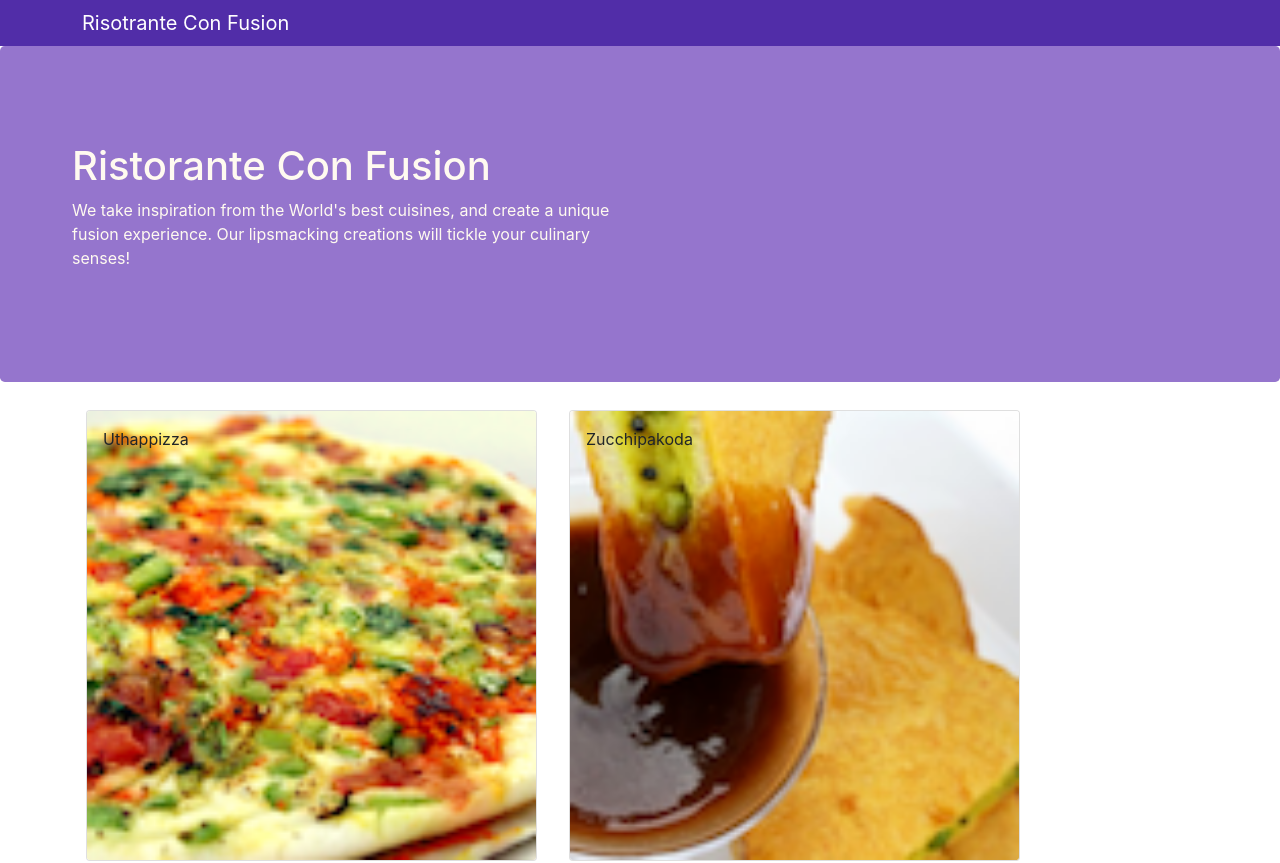
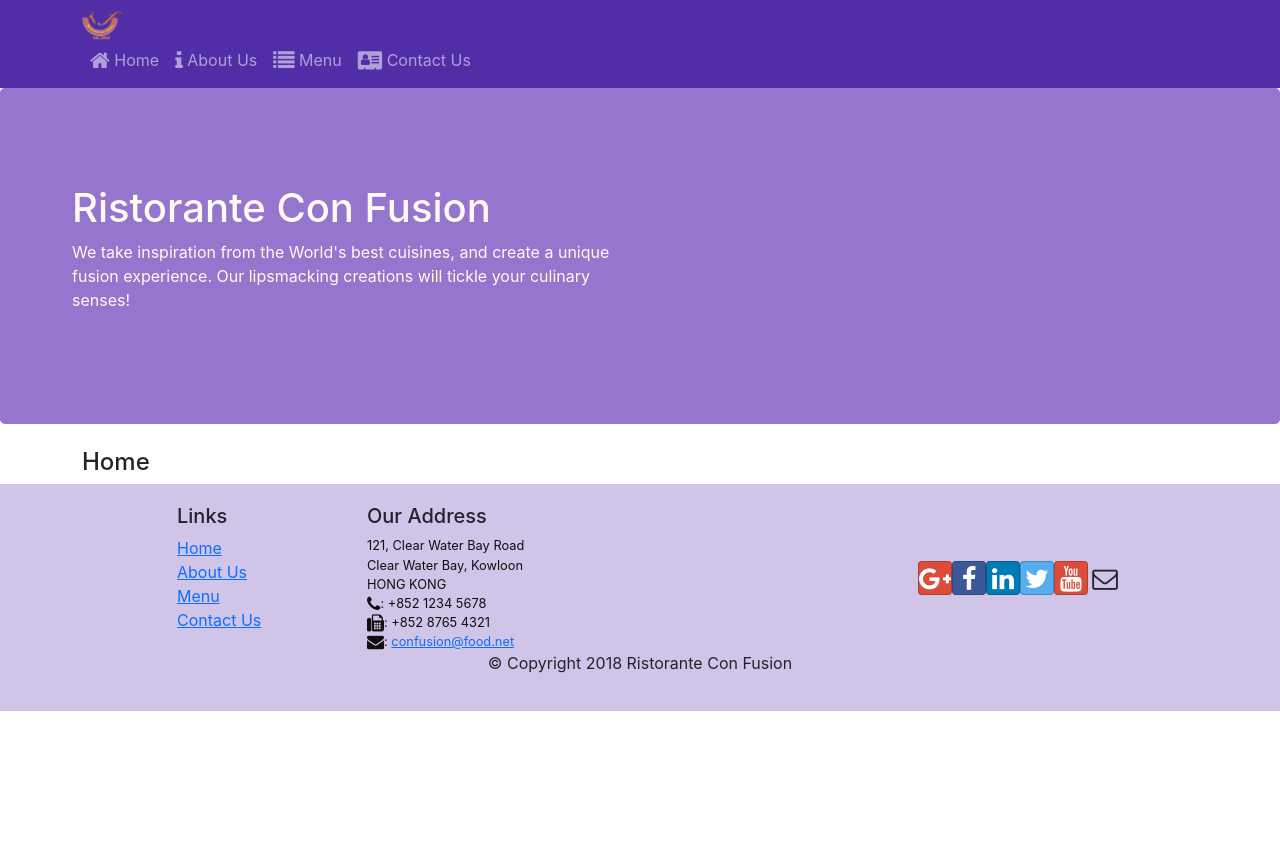
Before and after one commit to CurtiePi/confusion, a React (Create React App) app: page / in a window 1280 px wide. Shown: the top 863 px of the page. After the commit the page ends 800 px from the top, so only its background shows below. Built offline with nearby package versions, Linux system fonts and the light colour scheme.

Commit message:
Implement React Router

```diff
--- a/package.json
+++ b/package.json
@@ -12,6 +12,7 @@
     "react": "^17.0.2",
     "react-dom": "^17.0.2",
     "react-popper": "^2.2.5",
+    "react-router-dom": "^6.0.2",
     "react-scripts": "4.0.3",
     "reactstrap": "^9.0.1",
     "web-vitals": "^1.1.2"
--- a/src/App.js
+++ b/src/App.js
@@ -1,12 +1,15 @@
 import './App.css';
 import { Navbar, NavbarBrand } from 'reactstrap';
 import Main from './components/MainComponent.js';
+import { BrowserRouter } from 'react-router-dom';
 
 function App() {
   return (
-    <div className="App">
-        <Main />
-    </div>
+     <BrowserRouter>
+        <div className="App">
+            <Main />
+        </div>
+     </BrowserRouter>
   );
 }
 
--- a/src/components/FooterComponent.js
+++ b/src/components/FooterComponent.js
@@ -1,4 +1,5 @@
 import React from 'react';
+import { Link } from 'react-router-dom';
 
 function Footer(props) {
     return(
@@ -8,10 +9,10 @@
                 <div className="col-4 offset-1 col-sm-2">
                     <h5>Links</h5>
                     <ul className="list-unstyled">
-                        <li><a href="#">Home</a></li>
-                        <li><a href="#">About</a></li>
-                        <li><a href="#">Menu</a></li>
-                        <li><a href="contactus.html">Contact</a></li>
+                        <li><Link to='/home'>Home</Link></li>
+                        <li><Link to='/aboutus'>About Us</Link></li>
+                        <li><Link to='/menu'>Menu</Link></li>
+                        <li><Link to='/contactus'>Contact Us</Link></li>
                     </ul>
                 </div>
                 <div className="col-7 col-sm-5">
--- a/src/components/HeaderComponent.js
+++ b/src/components/HeaderComponent.js
@@ -1,14 +1,47 @@
 import React, { Component } from 'react';
-import { Navbar, NavbarBrand } from 'reactstrap';
+import { Nav, Navbar, NavbarBrand, NavbarToggler, Collapse, NavItem } from 'reactstrap';
+import { NavLink } from 'react-router-dom';
 
 class Header extends Component {
+    constructor(props) {
+        super(props);
+
+        this.toggleNav=this.toggleNav.bind(this);
+
+        this.state = {
+            isNavOpen: false
+        };
+    }
+
+    toggleNav() {
+        this.setState({
+            isNavOpen: !this.state.isNavOpen
+        });
+    }
 
     render() {
         return (
             <div>
-                <Navbar dark>
+                <Navbar dark expand="md">
                     <div className="container">
-                        <NavbarBrand href="/">Risotrante Con Fusion</NavbarBrand>
+                        <NavbarToggler onClick={this.toggleNav} />
+                        <NavbarBrand className="mr-auto" href="/"><img src='assets/images/logo.png' height="30" width="41" alt='Ristorante Con Fusion' /></NavbarBrand>
+                        <Collapse isOpen={this.state.isNavOpen} navbar>
+                            <Nav navbar>
+                            <NavItem>
+                                <NavLink className="nav-link"  to='/home'><span className="fa fa-home fa-lg"></span> Home</NavLink>
+                            </NavItem>
+                            <NavItem>
+                                <NavLink className="nav-link" to='/aboutus'><span className="fa fa-info fa-lg"></span> About Us</NavLink>
+                            </NavItem>
+                            <NavItem>
+                                <NavLink className="nav-link"  to='/menu'><span className="fa fa-list fa-lg"></span> Menu</NavLink>
+                            </NavItem>
+                            <NavItem>
+                                <NavLink className="nav-link" to='/contactus'><span className="fa fa-address-card fa-lg"></span> Contact Us</NavLink>
+                            </NavItem>
+                            </Nav>
+                        </Collapse>
                     </div>
                 </Navbar>
                 <div className="p-5 mb-4 jumbotron rounded-3">
--- /dev/null
+++ b/src/components/HomeComponent.js
@@ -0,0 +1,11 @@
+import React from 'react';
+
+function Home(props) {
+    return(
+      <div className="container">
+        <h4>Home</h4>
+      </div>
+    );
+}
+
+export default Home;
--- a/src/components/MainComponent.js
+++ b/src/components/MainComponent.js
@@ -1,9 +1,11 @@
 import React, { Component } from 'react';
 import { Navbar, NavbarBrand } from 'reactstrap';
 import Menu from './MenuComponent.js';
+import Home from './HomeComponent.js';
 import Header from './HeaderComponent.js';
 import Footer from './FooterComponent.js';
 import DishDetail from './DishDetailComponent.js';
+import { Routes, Route } from 'react-router-dom';
 import { DISHES } from '../shared/dishes';
 
 class Main extends Component {
@@ -24,8 +26,11 @@
         return (
             <div>
                 <Header />
-                <Menu dishes={this.state.dishes} onClick={(dishId) => this.onDishSelected(dishId)} />
-                <DishDetail dish={this.state.dishes.filter((dish) => dish.id === this.state.selectedDish)[0]} />
+                <Routes>
+                    <Route path="/home" element={<Home />} />
+                    <Route exact path="/menu" element={<Menu dishes={this.state.dishes} /> } />}
+                    <Route path="*" element={<Home />} />
+                </Routes>
                 <Footer />
             </div>
          );
--- a/src/components/MenuComponent.js
+++ b/src/components/MenuComponent.js
@@ -3,8 +3,7 @@
 
 function RenderMenuItem ({dish, onClick}) {
     return(
-        <Card
-            onClick={()=>onClick(dish.id)}>
+        <Card>
             <CardImg width="100%" src={dish.image} alt={dish.name} />
             <CardImgOverlay>
                 <CardTitle>{dish.name}</CardTitle>
```
Also changed, not shown: 1 other file (tests, documents, lock files or other folders).
